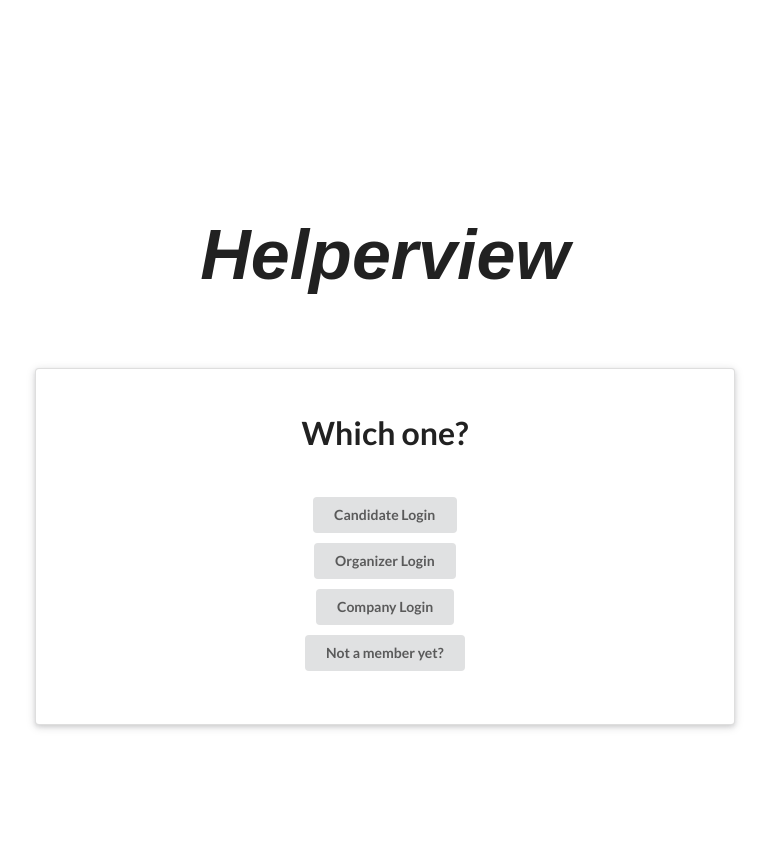
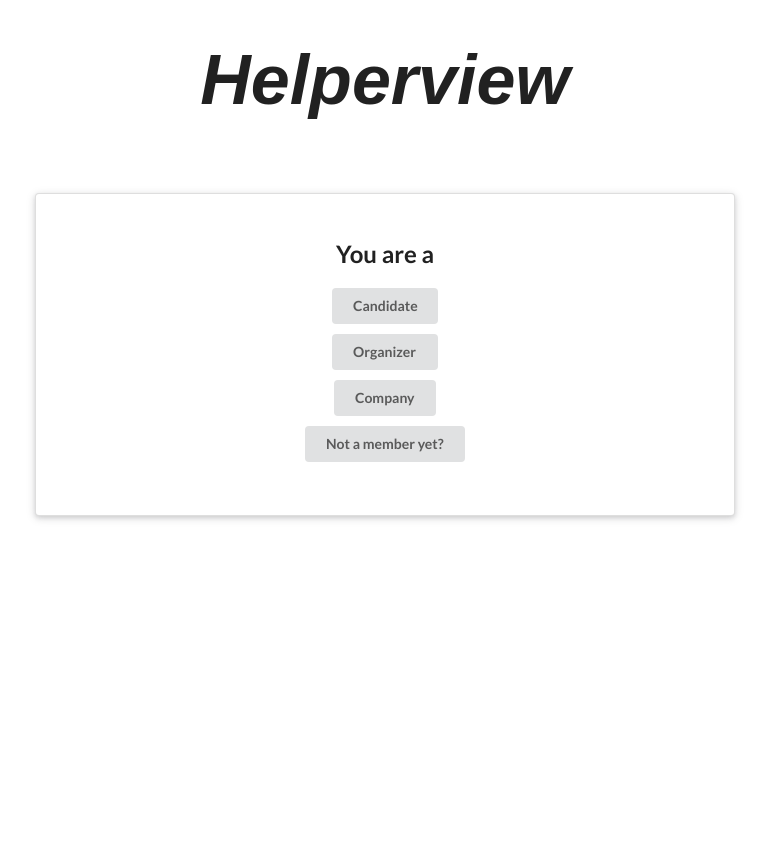
Before and after one commit to achintya219/MAUBTech, a Flask app: page / in a window 1280 px wide. Shown: the top 854 px of the page, without its empty margins (255-1024 px from the left). After the commit the page ends 521 px from the top, so only its background shows below. Run offline with Flask 2, Linux system fonts and the light colour scheme.

Commit message:
added signup page

```diff
--- a/my_app/static/main.css
+++ b/my_app/static/main.css
@@ -5,15 +5,15 @@
 }
 
 #main-header {
-    margin-top: 3em;
+    margin-top: 0.5em;
     font-size: 5em;
     font-family: sans-serif;
     font-style: italic;
 }
 
-#login {
+#loginheader {
     text-align: center;
-    font-size: 2em;
+    font-size: 1.5em;
 }
 
 .details {
--- a/my_app/static/script.js
+++ b/my_app/static/script.js
@@ -11,7 +11,7 @@ $(document).ready(function() {
             success: function(result) {
                 console.log("request complete!");
                 if (result=="okay")
-                    window.location = "/clogin";
+                    window.location = "/candidatelogin";
                 else
                     window.location = "/failpage";
             }
@@ -31,7 +31,7 @@ $(document).ready(function() {
             success: function(result) {
                 console.log("request complete!");
                 if (result=="okay")
-                    window.location = "/cologin";
+                    window.location = "/companylogin";
                 else
                     window.location = "/failpage";
             }
@@ -51,7 +51,7 @@ $(document).ready(function() {
             success: function(result) {
                 console.log("request complete!");
                 if (result=="okay")
-                    window.location = "/orgilogin";
+                    window.location = "/organizerlogin";
                 else
                     window.location = "/failpage";
             }
@@ -81,4 +81,25 @@ $(document).ready(function() {
             }
         });
     });
+
+    $("#signup-button").click(function() {
+        const url = "http://localhost:5000/click";
+
+        $.ajax({
+            url: url,
+            type: "POST",
+            //data: JSON.stringify(loginInfo),
+            processData: false,
+            contentType: "application/json; charset=UTF-8",
+            success: function(result) {
+                console.log("request complete!");
+                if (result=="okay")
+                    window.location = "/signuppage";
+                else
+                    window.location = "/failpage";
+            }
+        });
+
+    });
+
 });
--- a/my_app/templates/mainpage.html
+++ b/my_app/templates/mainpage.html
@@ -15,30 +15,29 @@
     <br>
     <br>
     <div class="ui raised very padded text container segment">
-      <h2 class="ui header" id="login">Which one?</h2>
-      <br>
+      <h2 class="ui header" id="loginheader">You are a</h2>
       <div class="ui animated button" tabindex="0" style="margin: 5px" id="clogin-button">
-        <div class="visible content">Candidate Login</div>
+        <div class="visible content">Candidate</div>
         <div class="hidden content">
           <i class="right arrow icon"></i>
         </div>
       </div>
       <br>
       <div class="ui animated button" tabindex="0" style="margin: 5px" id="orgilogin-button">
-        <div class="visible content">Organizer Login</div>
+        <div class="visible content">Organizer</div>
         <div class="hidden content">
           <i class="right arrow icon"></i>
         </div>
       </div>
       <br>
       <div class="ui animated button" tabindex="0" style="margin: 5px" id="cologin-button">
-        <div class="visible content">Company Login</div>
+        <div class="visible content">Company</div>
         <div class="hidden content">
           <i class="right arrow icon"></i>
         </div>
       </div>
       <br>
-      <div class="ui animated fade button" tabindex="0" style="margin: 5px">
+      <div class="ui animated fade button" tabindex="0" style="margin: 5px" id="signup-button">
         <div class="visible content">Not a member yet?</div>
         <div class="hidden content">Sign Up</div>
       </div>
--- a/my_app/views.py
+++ b/my_app/views.py
@@ -8,15 +8,18 @@ name="HelperView"
 facts = {"Birthday":"September 18th, 2020", "Favorite Color": "blue", "Favorite Hackathon": "HackMIT"}
 posts = []
 
-@app.route("/clogin")
+@app.route("/signuppage")
+def signup():
+    return render_template("signup.html")
+@app.route("/candidatelogin")
 def clogin():
     return render_template("candidatelogin.html")
 
-@app.route("/cologin")
+@app.route("/companylogin")
 def cologin():
     return render_template("companylogin.html")
 
-@app.route("/orgilogin")
+@app.route("/organizerlogin")
 def orgilogin():
     return render_template("orgilogin.html")
 
```
Also changed, not shown: my_app/templates/signup.html (added, +23 -0 lines), app.db.
